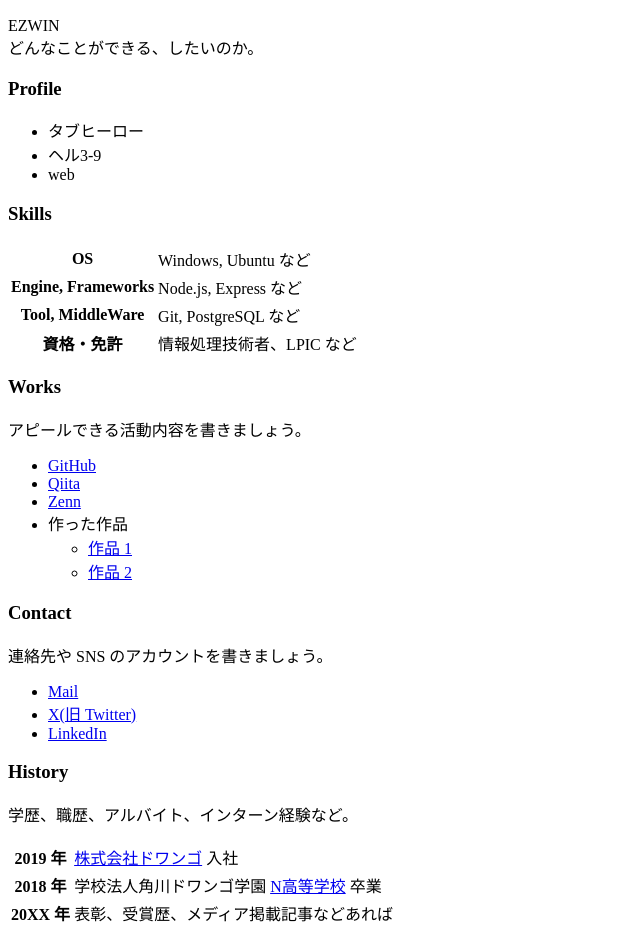
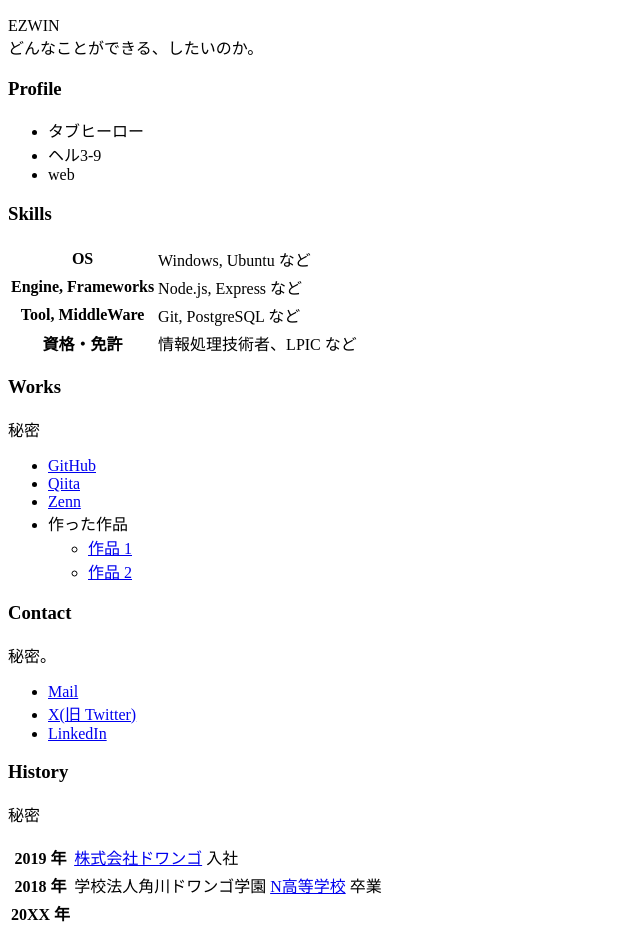
Before and after one commit to tabuhi-ro/github.io, a plain HTML site: page index.html in a window 1280 px wide. Shown: the part 110-1046 px from the top of the page, without its empty margins (0-640 px from the left). Drawn offline with Linux system fonts and the light colour scheme.

Commit message:
Update index.html

```diff
--- a/index.html
+++ b/index.html
@@ -44,7 +44,7 @@
     </table>
 
     <h3>Works</h3>
-    <p>アピールできる活動内容を書きましょう。</p>
+    <p>秘密</p>
     <ul>
       <li><a href="https://github.com/">GitHub</a></li>
       <li><a href="https://qiita.com/">Qiita</a></li>
@@ -59,7 +59,7 @@
     </ul>
 
     <h3>Contact</h3>
-    <p>連絡先や SNS のアカウントを書きましょう。</p>
+    <p>秘密。</p>
     <ul>
       <li><a href="mailto:name@example.com">Mail</a></li>
       <li><a href="https://twitter.com/n_yobikou">X(旧 Twitter)</a></li>
@@ -67,7 +67,7 @@
     </ul>
 
     <h3>History</h3>
-    <p>学歴、職歴、アルバイト、インターン経験など。</p>
+    <p>秘密</p>
     <table>
       <tr>
         <th>2019 年</th>
@@ -79,6 +79,6 @@
       </tr>
       <tr>
         <th>20XX 年</th>
-        <td>表彰、受賞歴、メディア掲載記事などあれば</td>
+        <td></td>
       </tr>
     </table>
```
